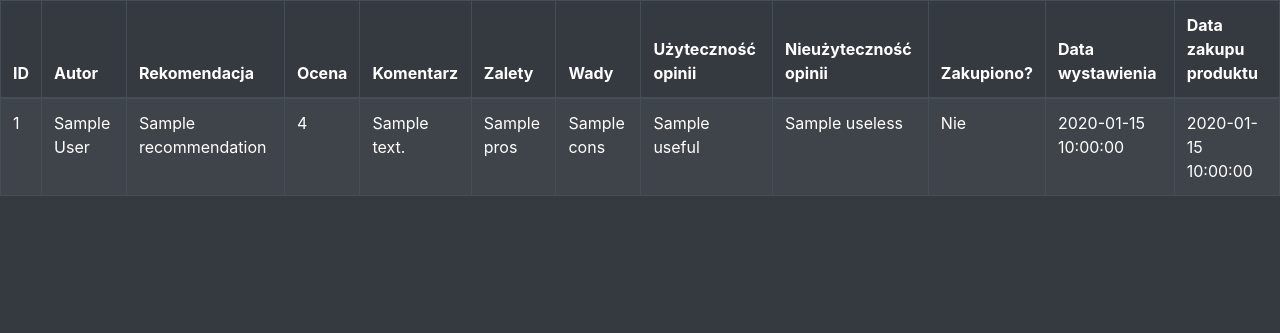
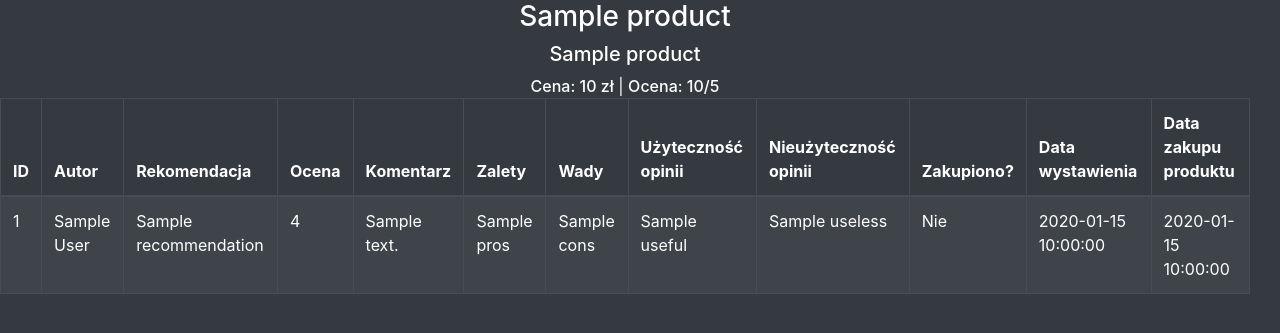
Before and after one commit to ptabis/CeneoScraperZaliczenie, a Flask app: template templates/static/product.html in a window 1280 px wide. Shown: the part 56-389 px from the top of the page. Run offline with Flask 2, Linux system fonts and the light colour scheme; the template is opened without the code that fills it: most values are stand-ins (such as "Sample title", 1, 10 or a date in 2020); some libraries are stand-ins or nearby versions.

Commit message:
add product header

```diff
--- a/templates/static/product.html
+++ b/templates/static/product.html
@@ -1,7 +1,14 @@
 {% extends "template.html" %}
 
 {% block content %}
-    <table id="opinions-table" class="table table-striped table-bordered table-dark">
+    <div class="row w-100">
+        <div class="col-12 text-center">
+            <h3>{{product.name}}</h3>
+            <h5>{{product.subname}}</h5>
+            <span class="h6">Cena: {{product.price}} zł</span> | <span class="h6">Ocena: {{product.score}}/5</span>
+        </div>
+        <div class="col-12 d-flex justify-content-center">
+            <table id="opinions-table" class="table table-striped table-bordered table-dark" style="width: 100%;">
                 <thead>
                     <tr>
                         <th>ID</th>
@@ -45,4 +52,6 @@
                     {% endfor %}
                 </tbody>
             </table>
+        </div>
+    </div>
 {% endblock %}
```
Lines whose indentation alone changed are shown as unchanged.
